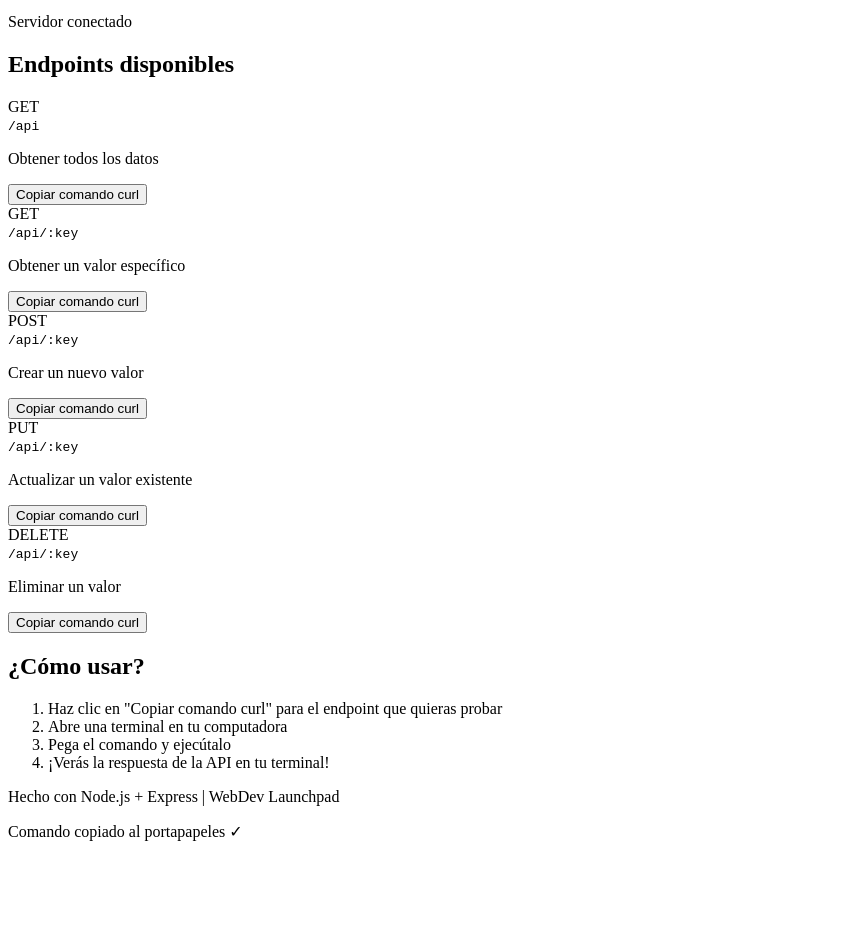
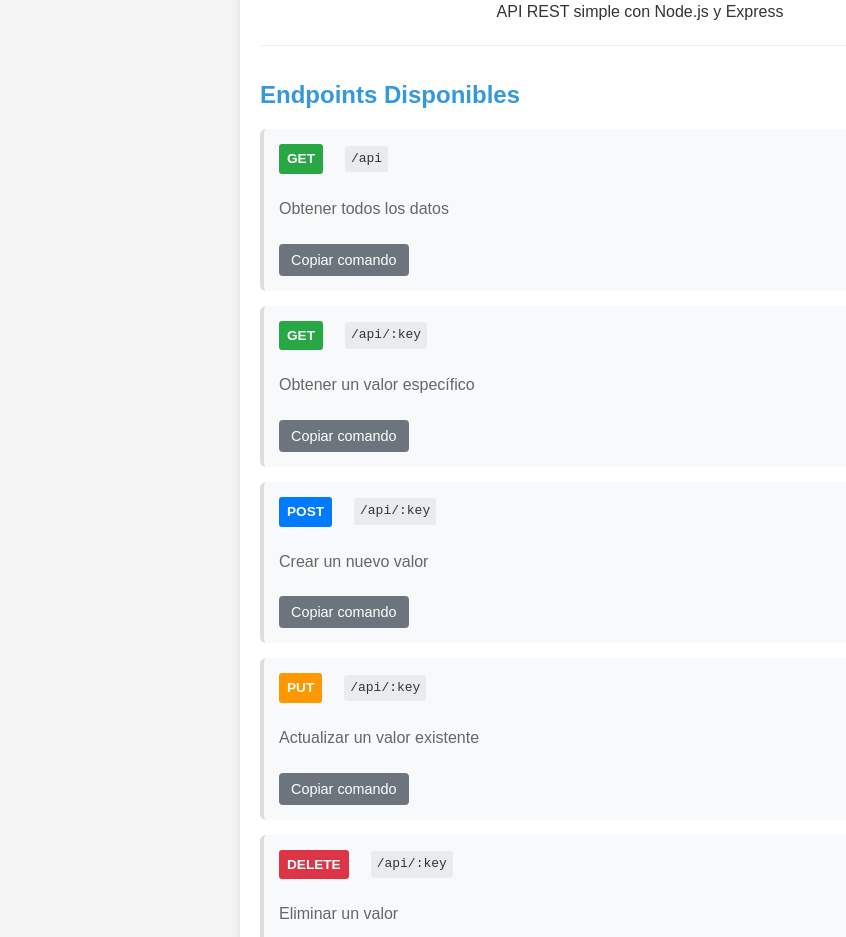
Before and after one commit to fabio2k3/webdev-launchpad, a website: page interface/index.html in a window 1280 px wide. Shown: the part 102-1039 px from the top of the page, without its empty margins (0-846 px from the left). Before the commit the page ends 951 px from the top, so only its background shows below. Drawn offline with Linux system fonts and the light colour scheme.

Commit message:
Interface Visual 2.0
Parte CSS agregada a la interface visual

```diff
--- a/interface/index.html
+++ b/interface/index.html
@@ -1,87 +1,65 @@
 <!DOCTYPE html>
-<html lang="en">
+<html lang="es">
 <head>
-    <title>Mi Interface</title>
+    <meta charset="UTF-8" />
+    <meta name="viewport" content="width=device-width, initial-scale=1.0" />
+    <link rel="stylesheet" href="style.css">
+    <title>WebDev Launchpad</title>
 </head>
 <body>
     <div class="container">
         <header>
-            <h1>🚀 WebDev Launchpad</h1>
+            <h1>WebDev Launchpad</h1>
             <p>API REST simple con Node.js y Express</p>
         </header>
 
-        <div class="status">
-            <div class="status-dot"></div>
-            <span>Servidor conectado</span>
-        </div>
-
         <main>
-            <section class="api-section">
-                <h2>Endpoints disponibles</h2>
+            <section class="endpoints">
+                <h2>Endpoints Disponibles</h2>
 
                 <div class="endpoint">
-                    <div class="method get">GET</div>
-                    <div class="details">
+                    <span class="method get">GET</span>
                     <code>/api</code>
                     <p>Obtener todos los datos</p>
-                        <button onclick="copyToClipboard('curl http://localhost:8000/api')">
-                            Copiar comando curl
-                        </button>
-                    </div>
+                    <button class="copy-btn" data-cmd="curl http://localhost:8000/api">Copiar comando</button>
                 </div>
 
                 <div class="endpoint">
-                    <div class="method get">GET</div>
-                    <div class="details">
+                    <span class="method get">GET</span>
                     <code>/api/:key</code>
                     <p>Obtener un valor específico</p>
-                        <button onclick="copyToClipboard('curl http://localhost:8000/api/mi_clave')">
-                            Copiar comando curl
-                        </button>
-                    </div>
+                    <button class="copy-btn" data-cmd="curl http://localhost:8000/api/mi_clave">Copiar comando</button>
                 </div>
 
                 <div class="endpoint">
-                    <div class="method post">POST</div>
-                    <div class="details">
+                    <span class="method post">POST</span>
                     <code>/api/:key</code>
                     <p>Crear un nuevo valor</p>
-                        <button onclick="copyToClipboard('curl -X POST -H \"Content-Type: application/json\" -d \"{\\\"value\\\": \\\"mi_valor\\\"}\" http://localhost:8000/api/nueva_clave')">
-                            Copiar comando curl
-                        </button>
-                    </div>
+                    <button class="copy-btn" data-cmd="curl -X POST -H 'Content-Type: application/json' -d '{\"value\":\"mi_valor\"}' http://localhost:8000/api/nueva_clave">Copiar comando</button>
                 </div>
 
                 <div class="endpoint">
-                    <div class="method put">PUT</div>
-                    <div class="details">
+                    <span class="method put">PUT</span>
                     <code>/api/:key</code>
                     <p>Actualizar un valor existente</p>
-                        <button onclick="copyToClipboard('curl -X PUT -H \"Content-Type: application/json\" -d \"{\\\"value\\\": \\\"nuevo_valor\\\"}\" http://localhost:8000/api/clave_existente')">
-                            Copiar comando curl
-                        </button>
-                    </div>
+                    <button class="copy-btn" data-cmd="curl -X PUT -H 'Content-Type: application/json' -d '{\"value\":\"nuevo_valor\"}' http://localhost:8000/api/clave_existente">Copiar comando</button>
                 </div>
 
                 <div class="endpoint">
-                    <div class="method delete">DELETE</div>
-                    <div class="details">
+                    <span class="method delete">DELETE</span>
                     <code>/api/:key</code>
                     <p>Eliminar un valor</p>
-                        <button onclick="copyToClipboard('curl -X DELETE http://localhost:8000/api/clave_a_eliminar')">
-                            Copiar comando curl
-                        </button>
-                    </div>
+                    <button class="copy-btn" data-cmd="curl -X DELETE http://localhost:8000/api/clave_a_eliminar">Copiar comando</button>
                 </div>
             </section>
 
             <section class="instructions">
-                <h2>¿Cómo usar?</h2>
+                <h2>Instrucciones</h2>
                 <ol>
-                    <li>Haz clic en "Copiar comando curl" para el endpoint que quieras probar</li>
+                    <li>Haz clic en "Copiar comando" para el endpoint que quieras probar</li>
                     <li>Abre una terminal en tu computadora</li>
                     <li>Pega el comando y ejecútalo</li>
-                    <li>¡Verás la respuesta de la API en tu terminal!</li>
+                    <li>Verás la respuesta de la API en tu terminal</li>
                 </ol>
             </section>
         </main>
@@ -91,10 +69,52 @@
         </footer>
     </div>
 
-    <div class="notification" id="notification">
-        Comando copiado al portapapeles ✓
-    </div>
+    <div id="notification" aria-hidden="true">Comando copiado al portapapeles ✓</div>
 
-    <script src="script.js"></script>
+    <script>
+        (function () {
+            const notification = document.getElementById('notification');
+
+            function showNotification(msg) {
+                notification.textContent = msg || 'Comando copiado al portapapeles ✓';
+                notification.setAttribute('aria-hidden', 'false');
+                clearTimeout(showNotification._t);
+                showNotification._t = setTimeout(() => {
+                    notification.setAttribute('aria-hidden', 'true');
+                }, 2000);
+            }
+
+            function fallbackCopy(text) {
+                const ta = document.createElement('textarea');
+                ta.value = text;
+                ta.style.position = 'fixed';
+                ta.style.left = '-9999px';
+                document.body.appendChild(ta);
+                ta.select();
+                try {
+                    document.execCommand('copy');
+                    showNotification();
+                } catch (e) {
+                    showNotification('No se pudo copiar');
+                }
+                document.body.removeChild(ta);
+            }
+
+            document.querySelectorAll('.copy-btn').forEach(btn => {
+                btn.addEventListener('click', () => {
+                    const cmd = btn.getAttribute('data-cmd') || '';
+                    if (!cmd) return showNotification('Comando vacío');
+
+                    if (navigator.clipboard && navigator.clipboard.writeText) {
+                        navigator.clipboard.writeText(cmd)
+                            .then(() => showNotification())
+                            .catch(() => fallbackCopy(cmd));
+                    } else {
+                        fallbackCopy(cmd);
+                    }
+                });
+            });
+        })();
+    </script>
 </body>
 </html>
--- a/interface/style.css
+++ b/interface/style.css
@@ -0,0 +1,195 @@
+/* Reset básico */
+* {
+    margin: 0;
+    padding: 0;
+    box-sizing: border-box;
+}
+
+/* Tipografía y fondo */
+body {
+    font-family: Arial, sans-serif;
+    line-height: 1.6;
+    color: #333;
+    background-color: #f5f5f5;
+    padding: 20px;
+}
+
+/* Contenedor principal */
+.container {
+    max-width: 800px;
+    margin: 0 auto;
+    background: #ffffff;
+    padding: 20px;
+    border-radius: 8px;
+    box-shadow: 0 2px 10px rgba(0, 0, 0, 0.1);
+}
+
+/* Header */
+header {
+    text-align: center;
+    margin-bottom: 30px;
+    padding-bottom: 20px;
+    border-bottom: 1px solid #eee;
+}
+
+h1 {
+    color: #2c3e50;
+    margin-bottom: 10px;
+}
+
+h2 {
+    color: #3498db;
+    margin-bottom: 15px;
+}
+
+/* Layout de endpoints */
+.endpoints {
+    margin-bottom: 30px;
+}
+
+.endpoint {
+    background: #f8f9fa;
+    padding: 15px;
+    border-radius: 6px;
+    margin-bottom: 15px;
+    border-left: 4px solid #ddd;
+    display: flex;
+    align-items: center;
+    gap: 12px;
+    flex-wrap: wrap;
+}
+
+/* Métodos HTTP */
+.method {
+    display: inline-block;
+    padding: 4px 8px;
+    border-radius: 3px;
+    color: white;
+    font-weight: bold;
+    margin-right: 10px;
+    font-size: 0.85rem;
+}
+
+.method.get {
+    background: #28a745;
+}
+
+.method.post {
+    background: #007bff;
+}
+
+.method.put {
+    background: #ff9800;
+}
+
+.method.delete {
+    background: #dc3545;
+}
+
+/* Código inline */
+code {
+    background: #e9ecef;
+    padding: 3px 6px;
+    border-radius: 3px;
+    font-family: monospace;
+}
+
+/* Texto de descripción */
+.endpoint p {
+    margin: 10px 0;
+    color: #666;
+    flex: 1 1 100%;
+}
+
+/* Botones */
+button,
+.copy-btn {
+    background: #6c757d;
+    color: white;
+    border: none;
+    padding: 8px 12px;
+    border-radius: 4px;
+    cursor: pointer;
+    font-size: 0.9rem;
+    transition: background 0.15s, transform 0.06s;
+    align-self: flex-start;
+}
+
+button:hover,
+.copy-btn:hover {
+    background: #5a6268;
+}
+
+button:active,
+.copy-btn:active {
+    transform: translateY(1px);
+}
+
+/* Accesibilidad: enfoque visible */
+button:focus,
+.copy-btn:focus,
+button:focus-visible,
+.copy-btn:focus-visible {
+    outline: 3px solid rgba(52, 152, 219, 0.3);
+    outline-offset: 2px;
+}
+
+/* Instrucciones */
+.instructions {
+    background: #e7f5ff;
+    padding: 15px;
+    border-radius: 6px;
+    margin-bottom: 20px;
+}
+
+.instructions ol {
+    margin-left: 20px;
+}
+
+.instructions li {
+    margin-bottom: 8px;
+}
+
+/* Footer */
+footer {
+    text-align: center;
+    margin-top: 30px;
+    padding-top: 20px;
+    border-top: 1px solid #eee;
+    color: #6c757d;
+    font-size: 0.9rem;
+}
+
+/* NOTIFICACIÓN: se controla mediante el atributo aria-hidden en el HTML/JS */
+/* Visible cuando aria-hidden="false" */
+#notification {
+    position: fixed;
+    bottom: 20px;
+    right: 20px;
+    background: #28a745;
+    color: white;
+    padding: 10px 15px;
+    border-radius: 4px;
+    box-shadow: 0 2px 5px rgba(0, 0, 0, 0.2);
+    opacity: 0;
+    transform: translateY(8px);
+    transition: opacity 0.25s ease, transform 0.25s ease;
+    pointer-events: none;
+    z-index: 9999;
+}
+
+/* Mostrar cuando JS ponga aria-hidden="false" */
+#notification[aria-hidden="false"] {
+    opacity: 1;
+    transform: translateY(0);
+    pointer-events: auto;
+}
+
+/* Pequeño ajuste responsivo */
+@media (max-width: 480px) {
+    .endpoint {
+        padding: 12px;
+    }
+    .method { font-size: 0.8rem; }
+    button, .copy-btn { padding: 7px 10px; font-size: 0.85rem; }
+}
```
Also changed, not shown: 1 other file. Lines whose indentation alone changed are shown as unchanged.
